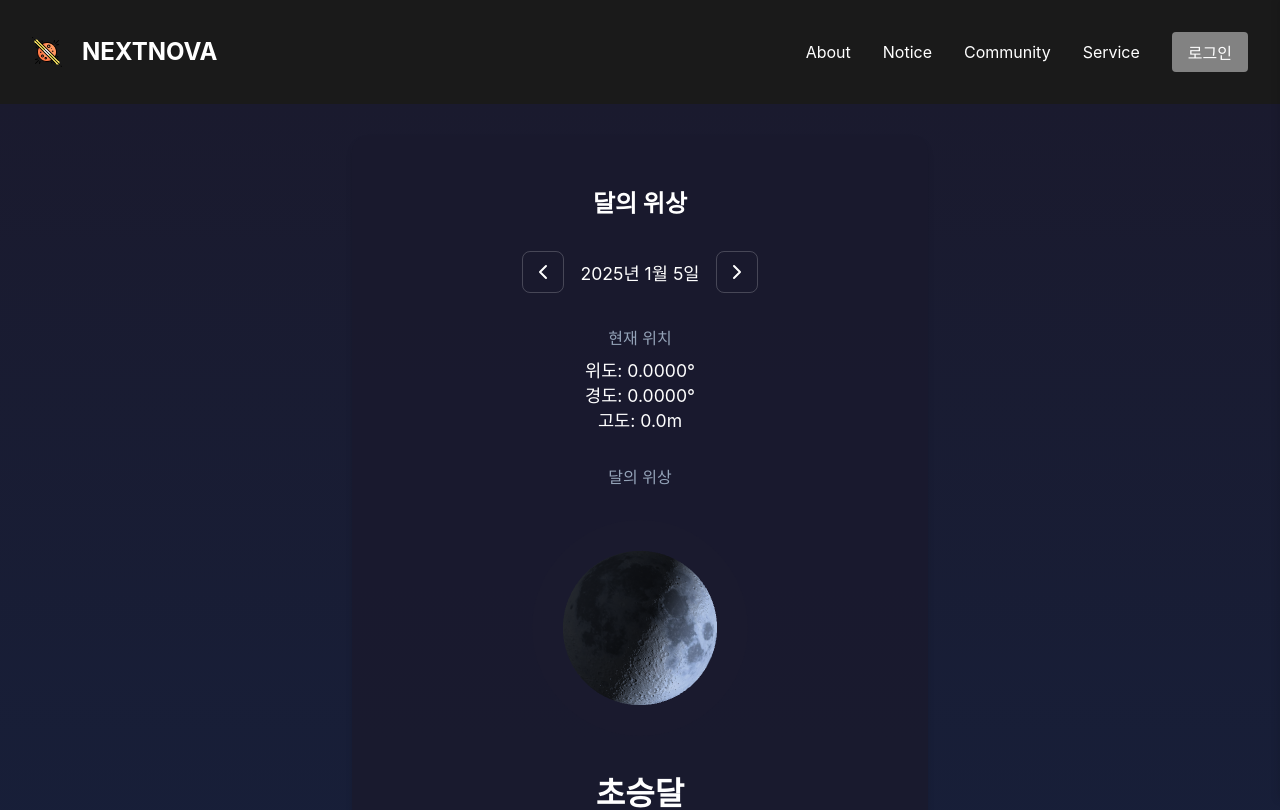
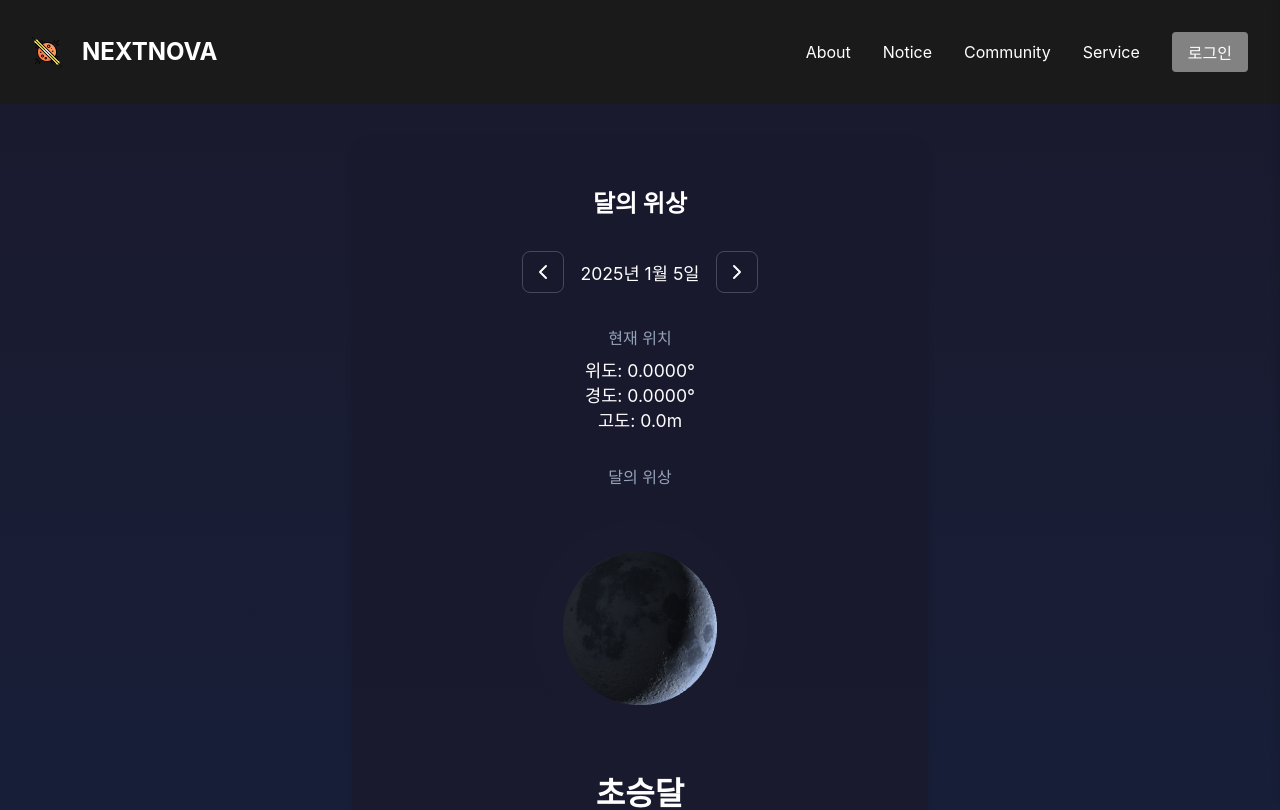
Before and after one commit to jobsicke7/nextnova, a Next.js app: page /service/moon in a window 1280 px wide. Shown: the top 810 px of the page. Built offline with nearby package versions, Linux system fonts and the light colour scheme; no server answers.

Commit message:
fix : 우주소식 배열순서

```diff
--- a/src/app/service/moon/page.tsx
+++ b/src/app/service/moon/page.tsx
@@ -251,6 +251,7 @@ const MoonPhasePage = () => {
 
         // 최종 위상 계산
         phase = (phase + moonEccCorrection + sunEccCorrection + latitudeCorrection + longitudeCorrection + refractionCorrection) % 360;
+        console.log(phase)
 
         // 0-1 범위로 정규화
         let normalizedPhase = phase / 360;
@@ -271,7 +272,7 @@ const MoonPhasePage = () => {
     };
     const getMoonPhaseImage = (phase: number): number => {
         // 위상값(0-1)을 1-30 사이의 정수로 변환
-        let imageNumber = Math.round(phase * 30);
+        let imageNumber = Math.round(phase * 30) - 2;
 
         // 경계값 처리
         if (imageNumber === 0) imageNumber = 30;
```
Also changed, not shown: src/app/astroinfo/page.tsx (+0 -8 lines).
